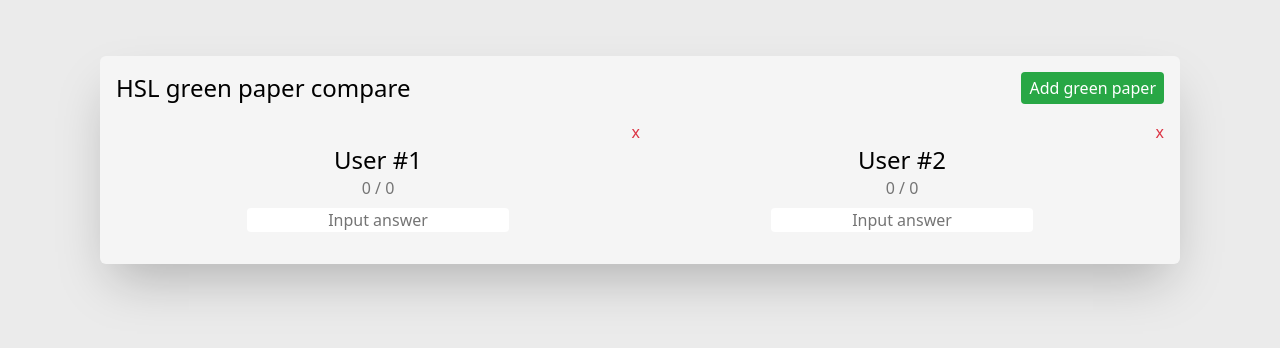
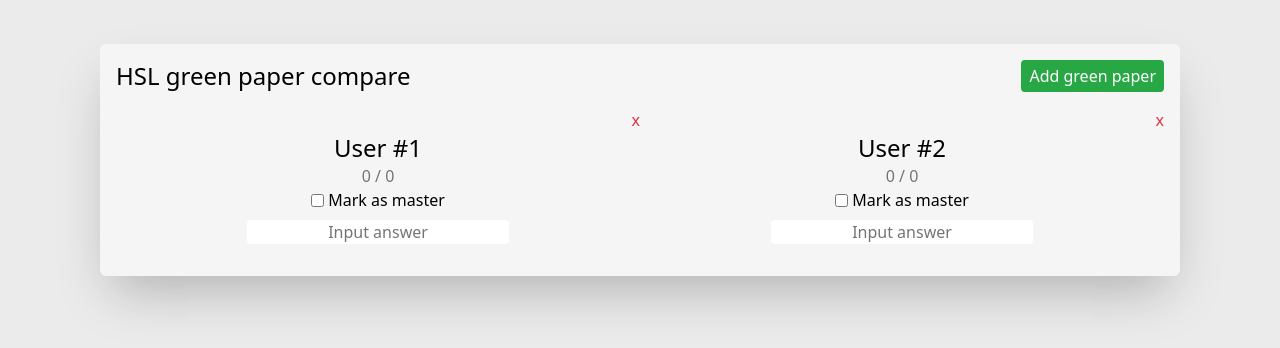
Before and after one commit to CrazyVito11/hsl-green-paper-compare, a Vue app: page / in a window 1280 px wide. Shown: the part 240-588 px from the top of the page. Built offline with nearby package versions, Linux system fonts and the light colour scheme.

Commit message:
Added "Mark as master" option to green paper

```diff
--- a/src/App.vue
+++ b/src/App.vue
@@ -15,8 +15,9 @@
                     v-for="(greenPaper, greenPaperIndex) in greenPapers"
                     :key="greenPaperIndex"
                     :green-paper-prop="greenPaper"
-                    :mismatched-indexes="conflicts"
+                    :mismatched-indexes="conflicts[greenPaperIndex]"
                     @new-name="greenPapers[greenPaperIndex].name = $event"
+                    @new-marked-as-master="greenPapers[greenPaperIndex].markedAsMaster = $event"
                     @remove="greenPapers.splice(greenPaperIndex, 1)"
                     class="flex-grow shrink-0"
                 ></green-paper>
@@ -41,29 +42,57 @@ export default {
         const addGreenPaper = () => {
             greenPapers.value.push({
                 name: `User #${greenPapers.value.length + 1}`,
+                markedAsMaster: false,
                 answers: []
             });
         };
 
         const conflicts = computed(() => {
-            const greenPaper        = greenPapers.value[0];
+            let masterGreenPaperIndex  = 0;
+            let masterGreenPaper       = greenPapers.value[masterGreenPaperIndex];
+            let shouldActAsMaster      = false;
+            let allGreenPaperConflicts = [];
+
+            // Search for the master green paper (if any)
+            greenPapers.value.forEach((greenPaper, greenPaperIndex) => {
+                if (greenPaper.markedAsMaster) {
+                    masterGreenPaperIndex = greenPaperIndex;
+                    masterGreenPaper      = greenPapers.value[masterGreenPaperIndex];
+                    shouldActAsMaster     = true;
+                }
+            });
+
+            greenPapers.value.forEach((greenPaper, greenPaperIndex) => {
                 let greenPaperConflicts = [];
 
-            greenPaper.answers.forEach((answer, answerIndex) => {
+                masterGreenPaper.answers.forEach((answer, answerIndex) => {
                     let conflict = false;
+
+                    if (shouldActAsMaster) {
+                        // Only test against the master green paper, if it's not currently checking the master green paper
+
+                        if (answer !== greenPaper.answers[answerIndex] && masterGreenPaperIndex !== greenPaperIndex) {
+                            conflict = true;
+                        }
+                    } else {
+                        // General search for conflicts
 
                         greenPapers.value.forEach((greenPaperToCheck) => {
                             if (answer !== greenPaperToCheck.answers[answerIndex]) {
                                 conflict = true;
                             }
                         });
+                    }
 
                     if (conflict) {
                         greenPaperConflicts.push(answerIndex);
                     }
                 });
 
-            return greenPaperConflicts;
+                allGreenPaperConflicts[greenPaperIndex] = greenPaperConflicts;
+            })
+
+            return allGreenPaperConflicts;
         });
 
         const updateUrl = () => {
@@ -71,6 +100,7 @@ export default {
                 l: JSON.stringify(greenPapers.value.map((greenPaper) => {
                     return {
                         n: greenPaper.name,
+                        m: greenPaper.markedAsMaster,
                         a: greenPaper.answers.join("_")
                     };
                 }))
@@ -84,7 +114,8 @@ export default {
             JSON.parse(initialData).forEach((greenPaper) => {
                 greenPapers.value.push({
                     name: greenPaper.n,
-                    answers: greenPaper.a.split("_")
+                    markedAsMaster: greenPaper.m,
+                    answers: greenPaper.a ? greenPaper.a.split("_") : []
                 });
             });
         } else {
--- a/src/components/GreenPaper.vue
+++ b/src/components/GreenPaper.vue
@@ -12,6 +12,10 @@
                     {{ mismatchedIndexes.length }}
                 </span>
             </h3>
+
+            <div class="flex mx-auto">
+                <input type="checkbox" class="my-auto" v-model="markedAsMaster"><span class="my-auto ml-1 dark:text-white">Mark as master</span>
+            </div>
 
             <input
                 type="text"
@@ -55,12 +59,13 @@ export default {
             required: true,
         }
     },
-    emits: ["new-name", "remove"],
+    emits: ["new-name", "new-marked-as-master", "remove"],
     components: {},
     setup(props, { emit }) {
-        const name        = ref("");
-        const answers     = ref([]);
-        const answerInput = ref("");
+        const name           = ref("");
+        const answers        = ref([]);
+        const markedAsMaster = ref(false);
+        const answerInput    = ref("");
 
         const handleAnswerInput = (event) => {
             const allowedValues = ["A", "B", "C", "D", "E", "F"];
@@ -86,8 +91,9 @@ export default {
         watch(
             () => props.greenPaperProp,
             (greenPaperData) => {
-                name.value    = greenPaperData.name;
-                answers.value = greenPaperData.answers;
+                name.value           = greenPaperData.name;
+                answers.value        = greenPaperData.answers;
+                markedAsMaster.value = greenPaperData.markedAsMaster;
             },
             {
                 immediate: true
@@ -101,9 +107,17 @@ export default {
             }
         );
 
+        watch(
+            () => markedAsMaster.value,
+            (newName) => {
+                emit("new-marked-as-master", newName);
+            }
+        );
+
         return {
             name,
             answers,
+            markedAsMaster,
             answerInput,
             handleAnswerInput,
             handleRemoveButton
```
Lines whose indentation alone changed are shown as unchanged.
